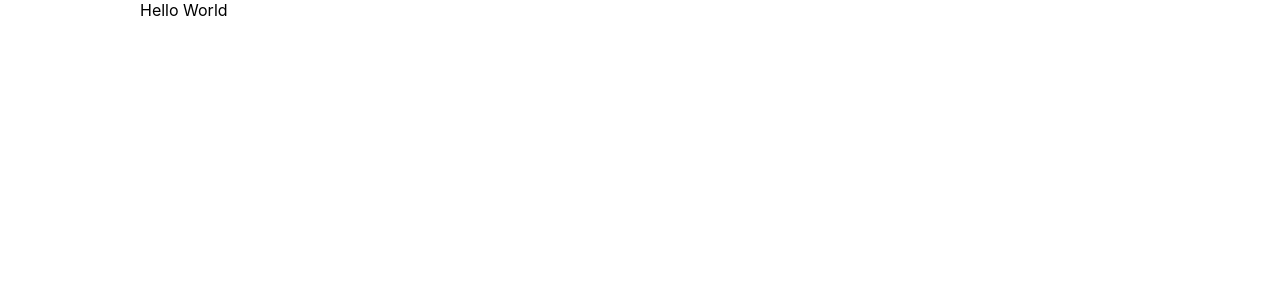
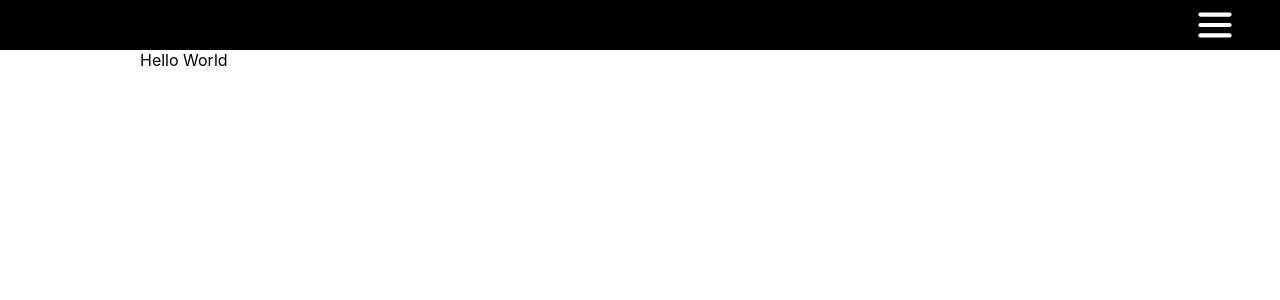
Before and after one commit to HemyDay/hemyportfolio, a React (Create React App) app: page / in a window 1280 px wide. Shown: the top 300 px of the page. Built offline with nearby package versions, Linux system fonts and the light colour scheme.

Commit message:
header created

```diff
--- a/src/App.css
+++ b/src/App.css
@@ -8,20 +8,20 @@
   margin-right: auto;
 }
 
-@media screen and (min-width: 1000px) {
+@media screen and (min-width: 1100px) {
   .PageBody {
     width: 1000px;
   }
 }
 
-@media screen and (max-width: 1000px) {
+@media screen and (max-width: 1100px) {
   .PageBody {
     width: 600px;
   }
 }
 
-@media screen and (max-width: 600px) {
+@media screen and (max-width: 620px) {
   .PageBody {
-    width: 350px;
+    width: 320px;
   }
 }
--- a/src/App.tsx
+++ b/src/App.tsx
@@ -1,15 +1,33 @@
 // LIBRARIES
-import React from 'react';
+import React, { useState } from 'react';
 // STYLE
 import './App.css';
 // COMPONENTS
+import Header from './Components/Header';
 
 const App = () => {
-  return(
-    <section className='PageBody'>
-      <div> Hello World </div>
+  const [MENU_OPEN, setMENU_OPEN] = useState(false);
+  const toggleMenu = () => {setMENU_OPEN(!MENU_OPEN)}
+
+  return(<>
+    <Header
+      MENU_OPEN={MENU_OPEN}
+      setMENU_OPEN={setMENU_OPEN}
+      toggleMenu={toggleMenu}
+    />
+
+    <section
+      className='PageBody'
+      style={{
+        display: MENU_OPEN===true? 'none' : 'block'
+      }}
+    >
+      <div>
+        Hello World
+      </div>
     </section>
-  )
+
+  </>)
 }
 
 
--- a/src/Components/Header.css
+++ b/src/Components/Header.css
@@ -0,0 +1,35 @@
+.Header {
+  background-color: black;
+  padding-right: 40px;
+}
+
+.InnerHeader{
+  display: grid;
+  grid-template-columns: 1fr;
+  margin-left: auto;
+  margin-right: auto;
+}
+
+.Header > .InnerHeader > .icon {
+  margin-left: auto;
+  width: 50px;
+  cursor: pointer;
+}
+
+
+.Header > .InnerHeader > .MenuLinks > a {
+  color: whitesmoke;
+  margin-left: auto;
+  cursor: pointer;
+  padding: 10px;
+  text-align: right;
+  display: block;
+  width: 30%;
+  font-weight: bold;
+  text-transform: uppercase;
+}
+
+.Header > .InnerHeader > .MenuLinks > a:hover {
+  background-color: whitesmoke;
+  color: black;
+}
--- /dev/null
+++ b/src/Components/Header.tsx
@@ -0,0 +1,53 @@
+// LIBRARIES
+import React, { useState } from 'react';
+// STYLE
+import './Header.css';
+// COMPONENTS
+
+//ASSETS
+import hamburger from '../Assets/Icons/hamburger.svg'
+import close from '../Assets/Icons/close.svg'
+
+
+const Header = (props:any) => {
+
+    return(
+      <section
+        className='Header'
+        data-displaytype={props.MENU_OPEN}
+        style={{
+          height: props.MENU_OPEN===true? '100vh':'min-content'
+        }}
+      >
+        <div className='InnerHeader'>
+
+            <img
+              className='icon'
+              src={props.MENU_OPEN===true? close : hamburger }
+              alt={'Toggle menu'}
+              onClick={props.toggleMenu}
+            />
+
+          <div
+            className='MenuLinks'
+            style={{
+              display: props.MENU_OPEN===true? 'block' : 'none'
+            }}
+          >
+            <a>Home</a>
+            <a>Resume</a>
+            <a>Timeline</a>
+            <a>Project</a>
+            <a>About</a>
+            <a>Contact</a>
+          </div>
+
+        </div>
+
+      </section>
+    )
+
+}
+
+
+export default Header;
```
Also changed, not shown: src/Assets/Icons/close.svg (added), src/Assets/Icons/hamburger.svg (added).
